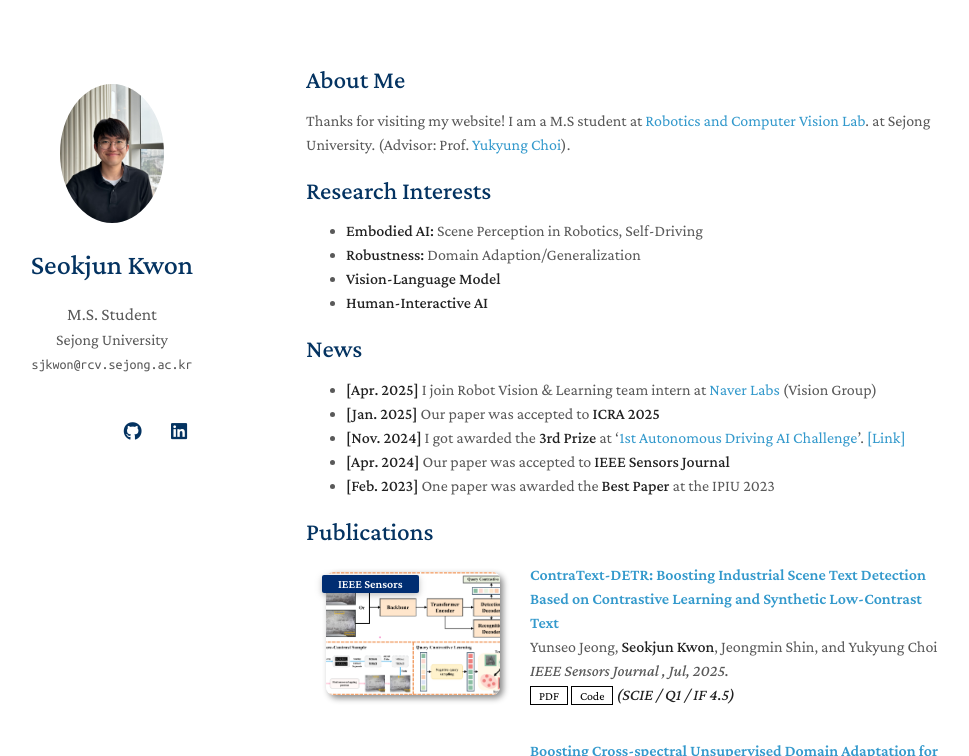
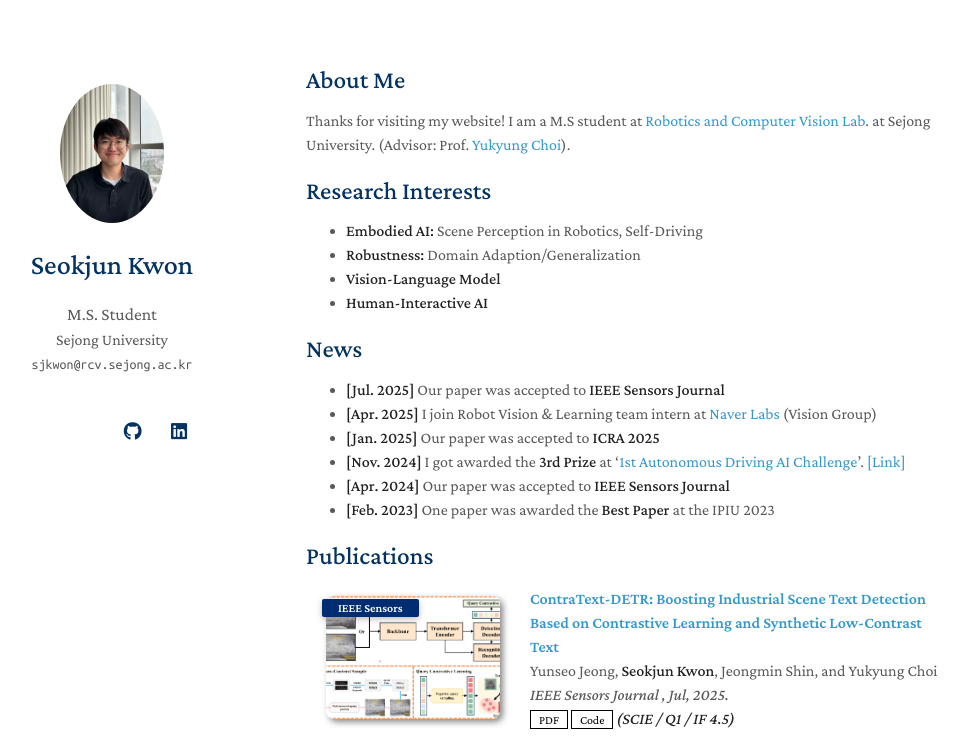
Before and after one commit to sukzoon1234/sukzoon1234.github.io, a Jekyll site: the page built from index.md, in a window 1280 px wide and 900 px high, cut to the strip 0-756 px from the top of the window. Shown: the whole strip, without its empty margins (164-1133 px from the left). Built offline with Jekyll 4.4.1, drawn with Linux system fonts in a browser that asks for light colours; a style sheet for code colours, icons or effects is not loaded; our own code applies the rules of GitHub Pages for plain Markdown files.

Commit message:
Change News

```diff
--- a/index.md
+++ b/index.md
@@ -16,6 +16,7 @@ I am a M.S student at [Robotics and Computer Vision Lab](https://www.rcv.sejong.
 
 ## News
 
+- **[Jul. 2025]** Our paper was accepted to **IEEE Sensors Journal**
 - **[Apr. 2025]** I join Robot Vision & Learning team intern at [Naver Labs](https://www.naverlabs.com/) (Vision Group)
 - **[Jan. 2025]** Our paper was accepted to **ICRA 2025**
 - **[Nov. 2024]** I got awarded the **3rd Prize** at '[1st Autonomous Driving AI Challenge](https://auto-dna.org/page/?M2_IDX=32625)'. [\[Link\]](assets/files/2024_AI_Challenge.pdf)
```
